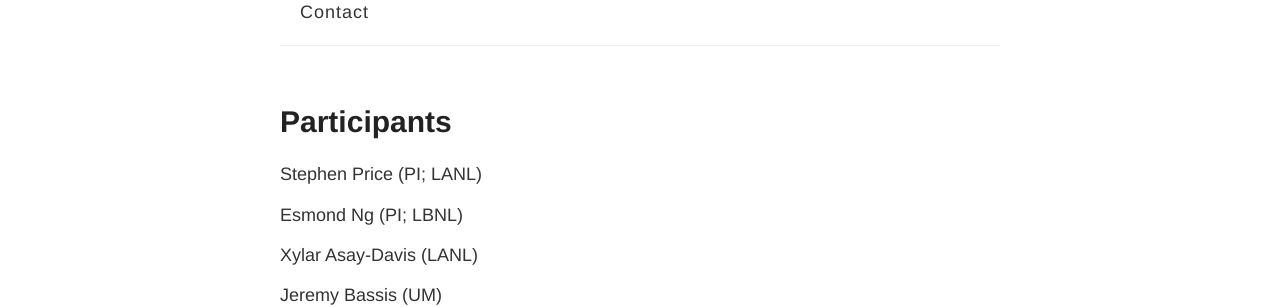
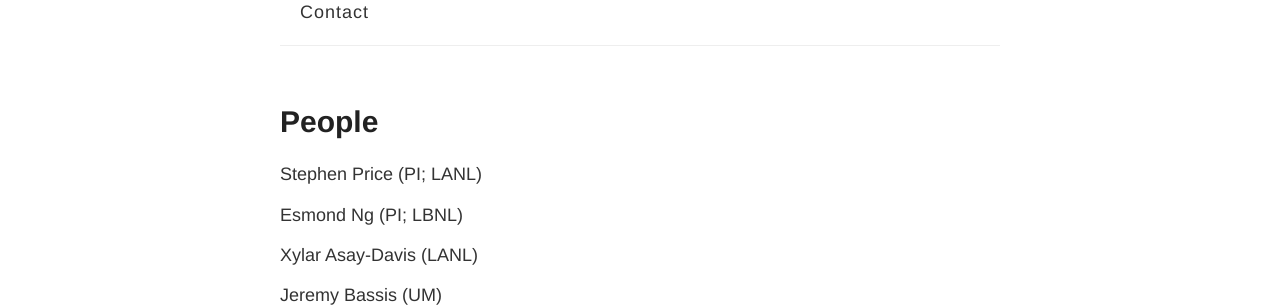
Before and after one commit to SLE-E3SM/SLE-E3SM.github.io, a Jekyll site: the page built from people.md, in a window 1280 px wide. Shown: the part 138-445 px from the top of the page. Built offline with Jekyll 4.4.1, drawn with Linux system fonts in a browser that asks for light colours.

Commit message:
Update and rename participants.md to people.md

```diff
--- a/participants.md
+++ b/people.md
@@ -1,7 +1,7 @@
 ---
 layout: page
-title: Participants
-permalink: /participants/
+title: People
+permalink: /people/
 ---
 
 
```
